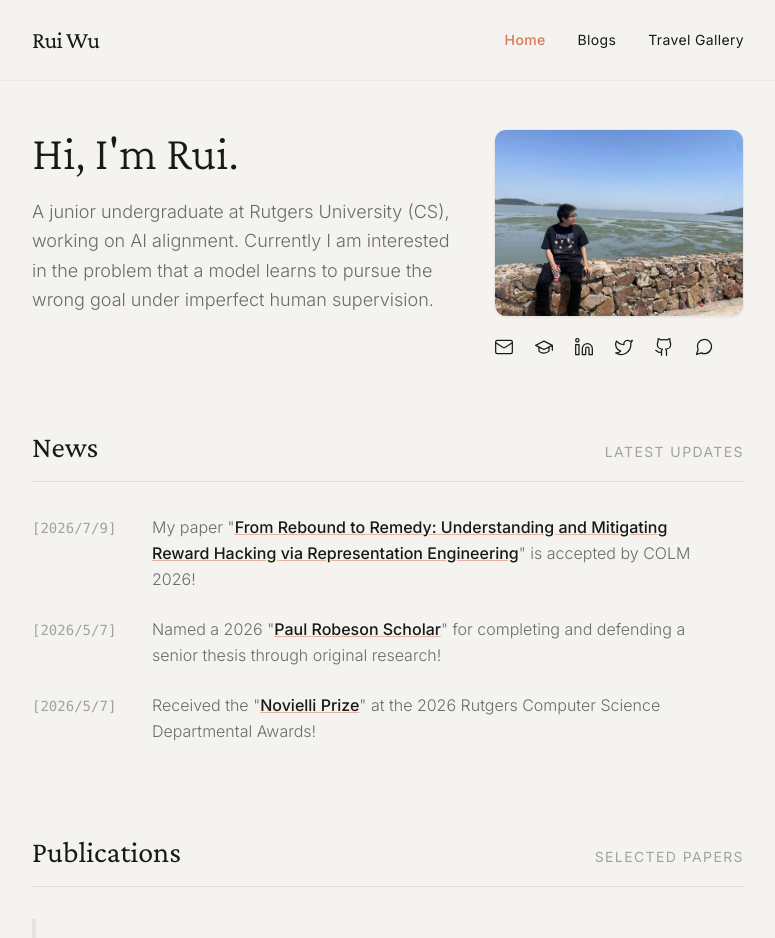
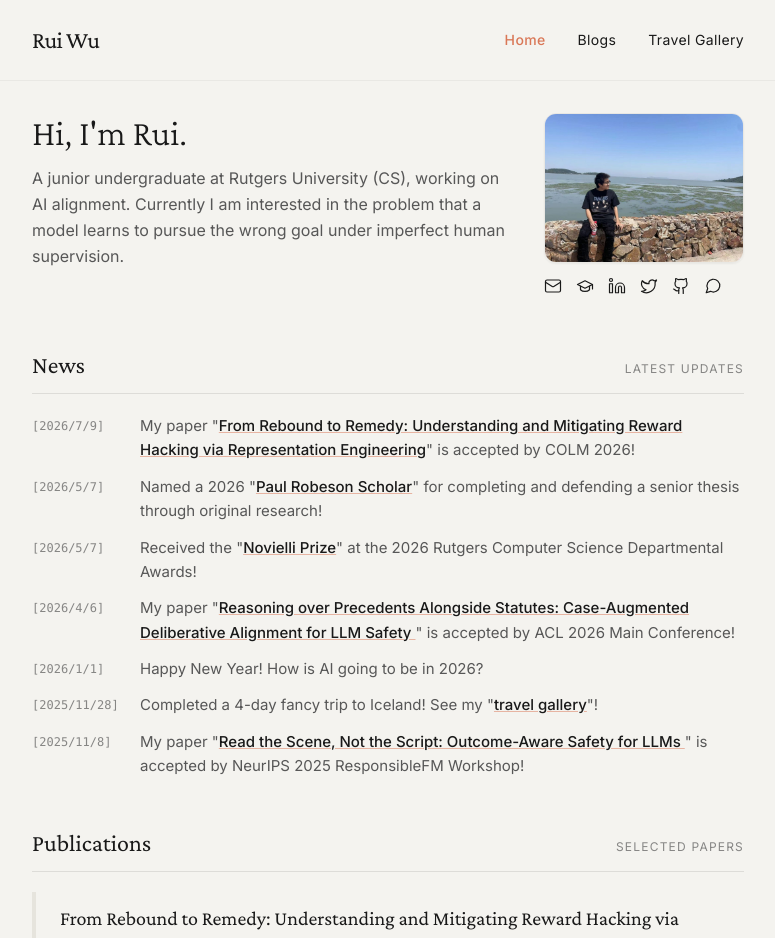
Before and after one commit to RuiWu1123/RuiWu1123.github.io, a React (Vite) app: page /#/ in a window 1280 px wide. Shown: the top 938 px of the page, without its empty margins (252-1027 px from the left). Built offline with nearby package versions, Linux system fonts and the light colour scheme.

Commit message:
Tighten the type scale and spacing; darken secondary text; show all news instead of scrolling it

```diff
--- a/index.html
+++ b/index.html
@@ -22,7 +22,7 @@
               'anthropic-text': '#191919', // Soft black
               'anthropic-accent': '#D97757', // Terracotta/Burnt Orange
               'anthropic-stone': '#E6E4DD', // Darker beige for elements
-              'anthropic-gray': '#6B6B6B', // Secondary text
+              'anthropic-gray': '#575757', // Secondary text
               'anthropic-leaf': '#8DA399', // Muted Sage Green
               'anthropic-sand': '#F3ECE2',
               'anthropic-mist': '#E3EBF2'
--- a/pages/Blog.tsx
+++ b/pages/Blog.tsx
@@ -455,8 +455,8 @@ const Blog: React.FC = () => {
         ) : (
           /* Directory View */
           <div>
-            <h1 className="text-4xl md:text-5xl font-serif font-light mb-8 text-anthropic-text">Thoughts & Updates</h1>
-            <p className="text-xl font-sans font-light text-anthropic-gray mb-16 max-w-2xl">
+            <h1 className="text-3xl md:text-4xl font-serif font-light mb-4 text-anthropic-text">Thoughts &amp; Updates</h1>
+            <p className="text-base font-sans text-anthropic-gray mb-10 max-w-2xl">
              Thoughts on research, LLMs, and small pieces of life I want to share.
             </p>
 
--- a/pages/Home.tsx
+++ b/pages/Home.tsx
@@ -55,15 +55,15 @@ const Home: React.FC = () => {
   };
 
   return (
-    <div className="animate-fade-in pb-20">
+    <div className="animate-fade-in pb-16">
       {/* Hero Section */}
-      <section className="pt-8 pb-14 md:pt-12 md:pb-16 flex flex-col sm:flex-row sm:items-start gap-8 sm:gap-10">
+      <section className="pt-6 pb-10 md:pt-8 md:pb-12 flex flex-col sm:flex-row sm:items-start gap-6 sm:gap-8">
         {/* Left: Content */}
         <div className="flex-1 min-w-0">
-          <h1 className="text-4xl md:text-5xl font-serif font-light mb-5 text-anthropic-text leading-tight">
+          <h1 className="text-3xl md:text-4xl font-serif font-light mb-3 text-anthropic-text leading-tight">
             Hi, I'm Rui.
           </h1>
-          <p className="text-lg font-sans font-light text-anthropic-gray leading-relaxed">
+          <p className="text-base font-sans text-anthropic-gray leading-relaxed">
             A junior undergraduate at Rutgers University (CS), working on AI alignment. Currently I am
             interested in the problem that a model learns to pursue the wrong goal under imperfect
             human supervision.
@@ -72,7 +72,7 @@ const Home: React.FC = () => {
         </div>
 
         {/* Right: Portrait */}
-        <div className="sm:w-[250px] sm:flex-shrink-0">
+        <div className="sm:w-[200px] sm:flex-shrink-0">
           <img
             src="/portrait.jpg"
             alt="Rui Wu"
@@ -80,82 +80,82 @@ const Home: React.FC = () => {
           />
 
           {/* Contact */}
-          <div className="flex items-center justify-center sm:justify-start gap-1 mt-3 sm:-ml-2">
+          <div className="flex items-center justify-center sm:justify-start gap-0.5 mt-2 sm:-ml-1.5">
               <button
                 onClick={copyEmail}
-                className="text-anthropic-text hover:text-anthropic-accent transition-colors p-2 rounded-full hover:bg-anthropic-stone/30"
+                className="text-anthropic-text hover:text-anthropic-accent transition-colors p-1.5 rounded-full hover:bg-anthropic-stone/30"
                 aria-label="Email"
                 title="rw761@scarletmail.rutgers.edu (Click to Copy)"
               >
-                <Mail size={20} strokeWidth={1.5} />
+                <Mail size={18} strokeWidth={1.6} />
               </button>
               <a
                 href={SOCIAL_LINKS.scholar}
                 target="_blank"
                 rel="noreferrer"
-                className="text-anthropic-text hover:text-anthropic-accent transition-colors p-2 rounded-full hover:bg-anthropic-stone/30"
+                className="text-anthropic-text hover:text-anthropic-accent transition-colors p-1.5 rounded-full hover:bg-anthropic-stone/30"
                 aria-label="Google Scholar"
                 title="Google Scholar"
               >
-                <GraduationCap size={20} strokeWidth={1.5} />
+                <GraduationCap size={18} strokeWidth={1.6} />
               </a>
               <a
                 href={SOCIAL_LINKS.linkedin}
                 target="_blank"
                 rel="noreferrer"
-                className="text-anthropic-text hover:text-anthropic-accent transition-colors p-2 rounded-full hover:bg-anthropic-stone/30"
+                className="text-anthropic-text hover:text-anthropic-accent transition-colors p-1.5 rounded-full hover:bg-anthropic-stone/30"
                 aria-label="LinkedIn"
                 title="LinkedIn"
               >
-                <Linkedin size={20} strokeWidth={1.5} />
+                <Linkedin size={18} strokeWidth={1.6} />
               </a>
               <a
                 href="https://x.com/RuiWu560670"
                 target="_blank"
                 rel="noreferrer"
-                className="text-anthropic-text hover:text-anthropic-accent transition-colors p-2 rounded-full hover:bg-anthropic-stone/30"
+                className="text-anthropic-text hover:text-anthropic-accent transition-colors p-1.5 rounded-full hover:bg-anthropic-stone/30"
                 aria-label="Twitter"
                 title="Twitter"
               >
-                <Twitter size={20} strokeWidth={1.5} />
+                <Twitter size={18} strokeWidth={1.6} />
               </a>
               <a
                 href="https://github.com/RuiWu1123"
                 target="_blank"
                 rel="noreferrer"
-                className="text-anthropic-text hover:text-anthropic-accent transition-colors p-2 rounded-full hover:bg-anthropic-stone/30"
+                className="text-anthropic-text hover:text-anthropic-accent transition-colors p-1.5 rounded-full hover:bg-anthropic-stone/30"
                 aria-label="GitHub"
                 title="GitHub"
               >
-                <Github size={20} strokeWidth={1.5} />
+                <Github size={18} strokeWidth={1.6} />
               </a>
                <button
                 onClick={copyWeChat}
-                className="text-anthropic-text hover:text-anthropic-accent transition-colors p-2 rounded-full hover:bg-anthropic-stone/30"
+                className="text-anthropic-text hover:text-anthropic-accent transition-colors p-1.5 rounded-full hover:bg-anthropic-stone/30"
                 aria-label="WeChat"
                 title="WeChat: R1lastshot (Click to Copy)"
               >
-                <MessageCircle size={20} strokeWidth={1.5} />
+                <MessageCircle size={18} strokeWidth={1.6} />
               </button>
           </div>
         </div>
       </section>
 
        {/* News Section */}
-      <section className="mb-20">
-        <div className="flex items-baseline justify-between mb-8 border-b border-anthropic-text/10 pb-4">
-          <h2 className="text-3xl font-serif text-anthropic-text">News</h2>
-          <span className="text-sm font-sans text-anthropic-gray/60 uppercase tracking-widest">Latest Updates</span>
+      <section className="mb-12">
+        <div className="flex items-baseline justify-between mb-5 border-b border-anthropic-text/10 pb-3">
+          <h2 className="text-2xl font-serif text-anthropic-text">News</h2>
+          <span className="text-xs font-sans text-anthropic-gray/70 uppercase tracking-widest">Latest Updates</span>
         </div>
 
-        <div className="max-h-60 overflow-y-auto pr-4 scrollbar-thin scrollbar-thumb-anthropic-stone scrollbar-track-transparent">
-          <div className="space-y-6">
+        <div>
+          <div className="space-y-3">
             {NEWS_ITEMS.map((news, index) => (
-              <div key={index} className="flex gap-6 group">
-                <span className="text-anthropic-gray/60 font-mono text-sm whitespace-nowrap pt-1 w-24 flex-shrink-0">
+              <div key={index} className="flex gap-5 group">
+                <span className="text-anthropic-gray/70 font-mono text-xs whitespace-nowrap pt-1 w-[5.5rem] flex-shrink-0">
                   [{news.date}]
                 </span>
-                <p className="text-anthropic-gray font-light leading-relaxed group-hover:text-anthropic-text transition-colors">
+                <p className="text-anthropic-gray text-[15px] leading-relaxed group-hover:text-anthropic-text transition-colors">
                   {renderNewsContent(news.content, news.link)}
                 </p>
               </div>
@@ -166,15 +166,15 @@ const Home: React.FC = () => {
 
       {/* Publications */}
       <section>
-        <div className="flex items-baseline justify-between mb-8 border-b border-anthropic-text/10 pb-4">
-          <h2 className="text-3xl font-serif text-anthropic-text">Publications</h2>
-          <span className="text-sm font-sans text-anthropic-gray/60 uppercase tracking-widest">Selected Papers</span>
+        <div className="flex items-baseline justify-between mb-5 border-b border-anthropic-text/10 pb-3">
+          <h2 className="text-2xl font-serif text-anthropic-text">Publications</h2>
+          <span className="text-xs font-sans text-anthropic-gray/70 uppercase tracking-widest">Selected Papers</span>
         </div>
 
-        <div className="space-y-8">
+        <div className="space-y-4">
           {PUBLICATIONS.map((pub) => (
-            <div key={pub.id} className="group border-l-4 pl-6 md:pl-8 py-4 pr-4 rounded-r-lg transition-colors duration-300 border-anthropic-stone hover:border-anthropic-accent">
-              <h3 className="text-xl md:text-2xl font-serif text-anthropic-text mb-3 leading-tight">
+            <div key={pub.id} className="group border-l-4 pl-5 md:pl-6 py-3 pr-3 rounded-r-lg transition-colors duration-300 border-anthropic-stone hover:border-anthropic-accent">
+              <h3 className="text-lg md:text-xl font-serif text-anthropic-text mb-1.5 leading-snug">
                 {pub.link ? (
                   <a href={pub.link} target="_blank" rel="noreferrer" className="hover:text-anthropic-accent transition-colors">
                     {pub.title}
@@ -184,7 +184,7 @@ const Home: React.FC = () => {
                 )}
               </h3>
 
-              <p className="text-anthropic-gray text-base mb-3 font-light">
+              <p className="text-anthropic-gray text-[15px] mb-1.5">
                 {pub.authors.map((author, idx) => (
                   <span key={idx} className={author.includes("Rui Wu") ? "font-bold text-anthropic-text" : ""}>
                     {author}{idx < pub.authors.length - 1 ? ", " : ""}
@@ -192,7 +192,7 @@ const Home: React.FC = () => {
                 ))}
               </p>
 
-              <div className="text-sm text-anthropic-gray/80 italic mb-4">
+              <div className="text-[13px] text-anthropic-gray/90 italic mb-2.5">
                 {pub.venue} ({pub.year})
               </div>
 
```
Also changed, not shown: pages/Travel.tsx (+4 -4 lines).
